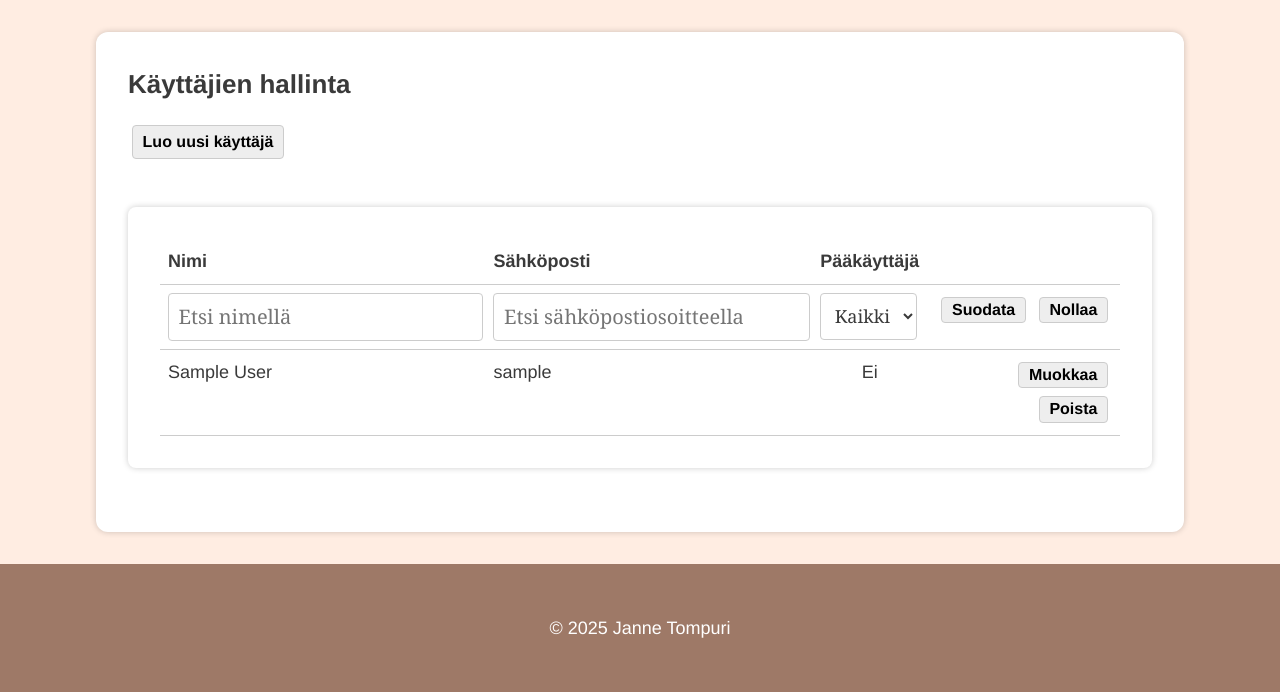
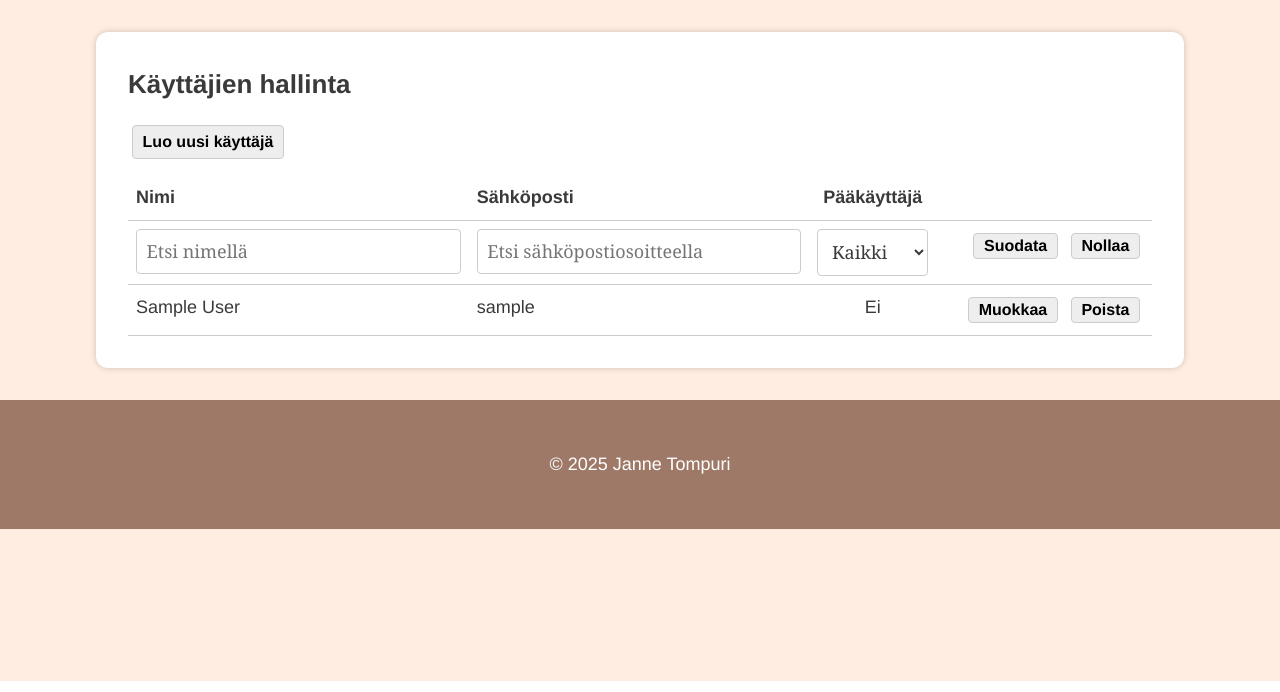
Before and after one commit to jtompuri/writing-contest-web-app, a Flask app: page /admin/users in a window 1280 px wide. Shown: the part 119-811 px from the top of the page. Run offline with Flask 3, Linux system fonts and the light colour scheme; the visitor is signed in with stand-in values (Sample User, id 1); data comes from the database, SQL or seed files in the repository.

Commit message:
Minor style fixes

```diff
--- a/templates/admin/contests.html
+++ b/templates/admin/contests.html
@@ -18,8 +18,8 @@
             <tr>
                 <td>
                     <input type="text" class="filter-input" name="title_search" id="title_search"
-                        placeholder="Etsi otsikolla" value="{{ title_search or '' }}"
-                        maxlength="100" class="form-box" title="Kilpailun otsikko">
+                        placeholder="Etsi otsikolla" value="{{ title_search or '' }}" class="filter-input"
+                        maxlength="100" title="Kilpailun otsikko">
                 </td>
                 <td></td>
                 <td></td>
--- a/templates/admin/users.html
+++ b/templates/admin/users.html
@@ -6,7 +6,7 @@
     style="display:inline-block; margin-bottom: 1rem;" aria-label="Luo uusi käyttäjä">
     Luo uusi käyttäjä
 </a>
-<form method="get" action="{{ url_for('admin.admin_users') }}" class="form-box">
+<form method="get" action="{{ url_for('admin.admin_users') }}">
 <table class="admin-table" role="table" aria-label="Käyttäjälista">
     <thead>
         <tr>
@@ -17,13 +17,13 @@
         </tr>
         <tr>
             <td>
-                <input type="text" name="name_search" value="{{ name_search or '' }}" placeholder="Etsi nimellä" maxlength="100">
+                <input type="text" name="name_search" value="{{ name_search or '' }}" class="filter-input" placeholder="Etsi nimellä" maxlength="100">
             </td>
             <td>
-                <input type="text" name="username_search" value="{{ username_search or '' }}" placeholder="Etsi sähköpostiosoitteella" maxlength="100">
+                <input type="text" name="username_search" value="{{ username_search or '' }}" class="filter-input" placeholder="Etsi sähköpostiosoitteella" maxlength="100">
             </td>
             <td>
-                <select name="super_user" class="form-box">
+                <select name="super_user" class="filter-input">
                     <option value="" {% if not super_user_filter %}selected{% endif %}>Kaikki</option>
                     <option value="1" {% if super_user_filter == "1" %}selected{% endif %}>Kyllä</option>
                     <option value="0" {% if super_user_filter == "0" %}selected{% endif %}>Ei</option>
```
